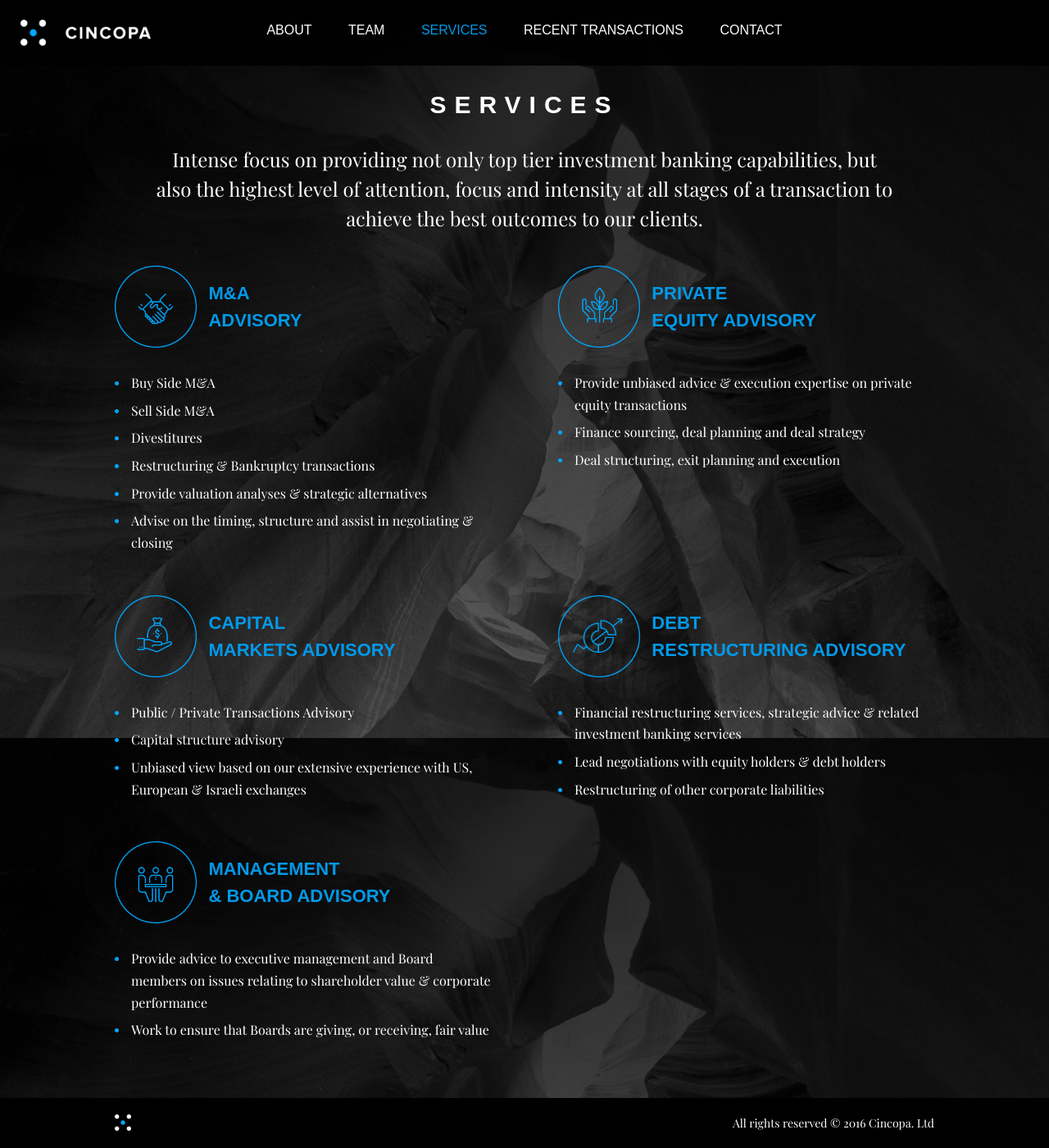
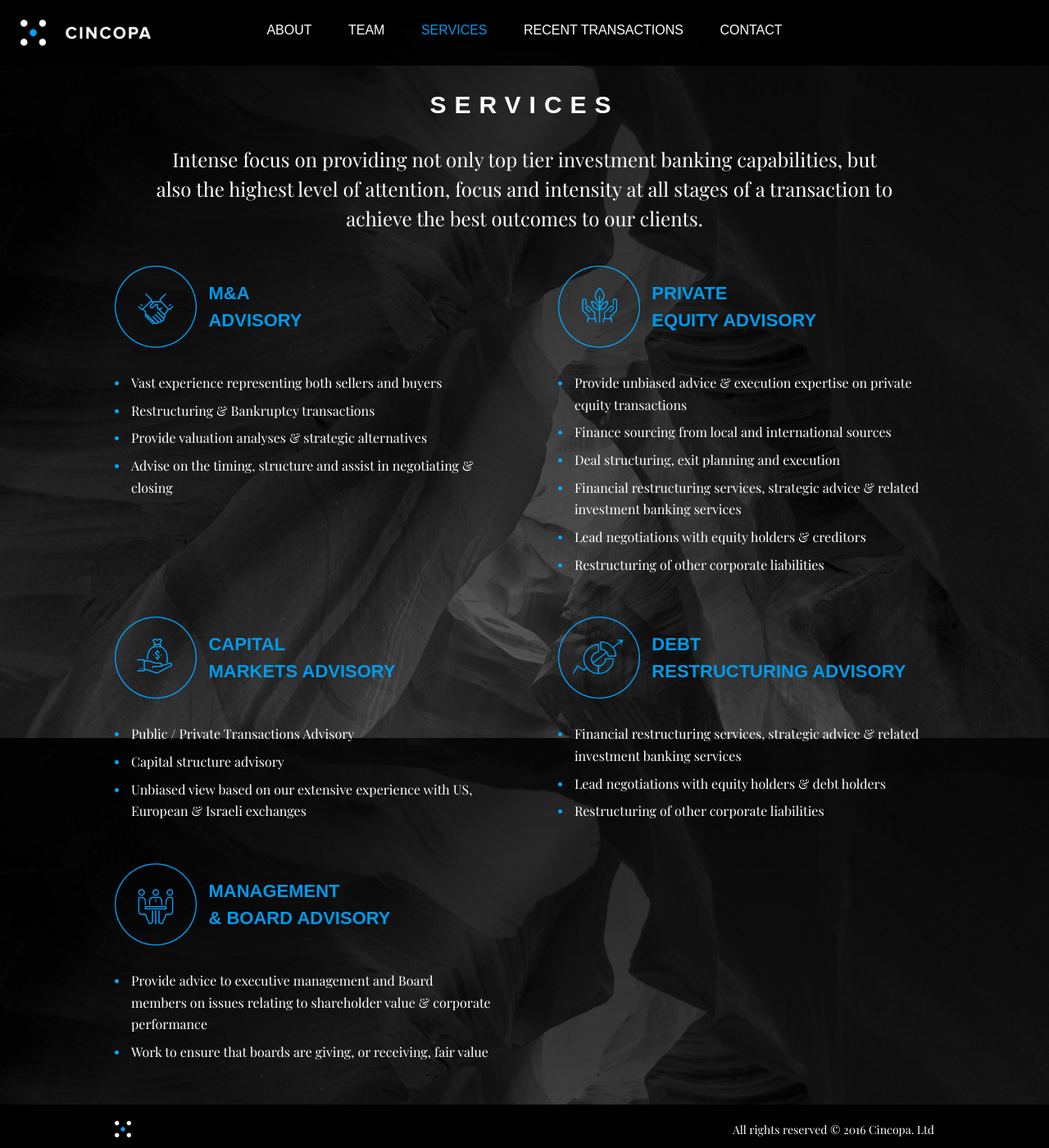
Before and after one commit to kedmyster/cincopa, a Jekyll site: the page built from services.markdown, in a window 1280 px wide and 1400 px high. Shown: the whole window at 82% size. Built offline with Jekyll 4.4.1, drawn with Linux system fonts in a browser that asks for light colours; some web fonts are replaced.

Commit message:
Changed copy.

```diff
--- a/_config.yml
+++ b/_config.yml
@@ -8,7 +8,7 @@ collections:
   uploads:
     title: Uploads
     output: true
-email: info@cincopa.com
+email: info@cincopa.co.il
 description: 'Write an awesome description for your new site here. You can edit this
   line in _config.yml. It will appear in your document head meta (for Google search
   results) and in your feed.xml site description.
--- a/_includes/widget_contact.html
+++ b/_includes/widget_contact.html
@@ -1,7 +1,7 @@
 <section id="contact" class="section section-contact widget-contact">
     <div class="container">
         <div class="title">Want to work with us?</div>
-        <div class="text">Ready to take your business to next level? Our team will contact you shortly. </div>
+        <div class="text">Let us know how we may assist you.</div>
         <div class="form">
             <form method="post" action="https://hooks.zapier.com/hooks/catch/1601399/t5pmqh/">
                 <div class="field email">
--- a/about.markdown
+++ b/about.markdown
@@ -7,7 +7,7 @@ order: 1
 layout: about_overview
 ---
 
-CINCOPA (formerly "Epstein Capital") was founded in 2005 by near Nir Epstein as an independent investment banking boutique that provides a comprehensive suite of financial advisory services to corporations, private equity founds and high net-worth individuals.
+CINCOPA (formerly "Epstein Capital") was founded in 2005 by Nir Epstein as an independent investment banking boutique that provides a comprehensive suite of financial advisory services to corporations, private equity funds and high net-worth individuals.
 
 
 
--- a/recent-transactions.markdown
+++ b/recent-transactions.markdown
@@ -18,14 +18,14 @@ transactions:
   images:
   - "/img/transactions/trans-fishman.png"
   - "/img/transactions/trans-blackstone.png"
-  text: Financial Advisor to the fishman group
+  text: Financial Advisor to the Fishman group
 - year: 2016
   status: Sold
-  title: Har-Tuv Plant to Someone
+  title: Har-Tuv Plant to Weil Family
   images:
   - "/img/transactions/trans-cial.png"
   - "/img/transactions/trans-nesher.png"
-  text: 'Financial Advisor to Nesher and Clal Industries '
+  text: Financial Advisor to the Fishman group
 - year: 2012
   status: Sold
   title: KAPLAM to KIDUM
--- a/services.markdown
+++ b/services.markdown
@@ -11,9 +11,7 @@ our-services:
 - image: "/img/home/home-handshake.png"
   title: M&A<br/>advisory
   description: |-
-    * Buy Side M&A
-    * Sell Side M&A
-    * Divestitures
+    * Vast experience representing both sellers and buyers
     * Restructuring & Bankruptcy transactions
     * Provide valuation analyses & strategic alternatives
     * Advise on the timing, structure and assist in negotiating & closing
@@ -21,8 +19,11 @@ our-services:
   title: Private<br/>Equity Advisory
   description: |-
     * Provide unbiased advice & execution expertise on private equity transactions
-    * Finance sourcing, deal planning and deal strategy
+    * Finance sourcing from local and international sources
     * Deal structuring, exit planning and execution
+    * Financial restructuring services, strategic advice  & related investment banking services
+    *	Lead negotiations with equity holders & creditors
+    *	Restructuring of other corporate liabilities
 - image: "/img/home/home-moneyhand.png"
   title: Capital<br/>markets advisory
   description: "* Public / Private Transactions Advisory\n* Capital structure advisory\n*
@@ -39,6 +40,6 @@ our-services:
     * Provide advice to executive management and Board
       members on issues relating to shareholder value &
       corporate performance
-    * Work to ensure that Boards are giving, or receiving, fair value
+    * Work to ensure that boards are giving, or receiving, fair value
 layout: services
 ---
```
Also changed, not shown: philosophy.markdown (+5 -5 lines).
